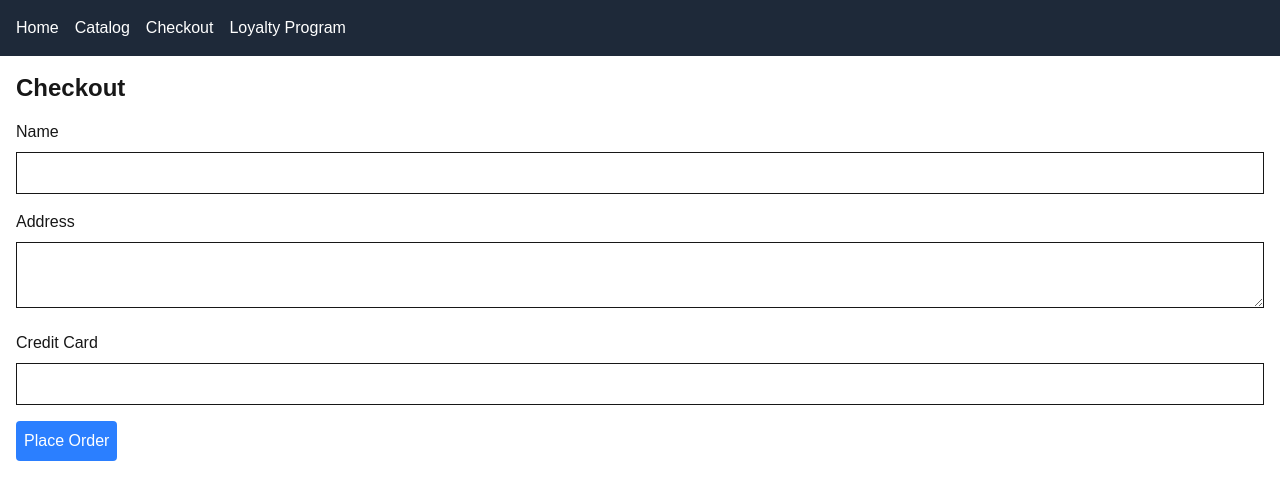
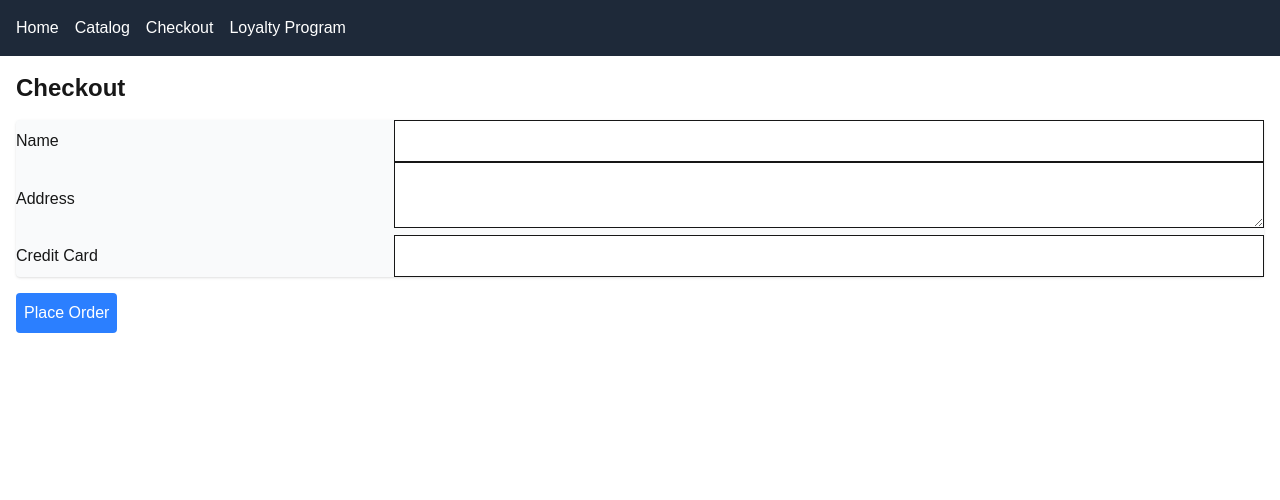
Before and after one commit to LinkedInLearning/programmingin-windsurf-and-mcp-4084173, a Next.js app: page /checkout in a window 1280 px wide. Shown: the top 500 px of the page. Built offline with nearby package versions, Linux system fonts and the light colour scheme.

Commit message:
Transform divs into table
This is the result of asking an LLM to transform divs into a table, then following up with a request to add a background. (Your results may vary.)

```diff
--- a/app/checkout/page.tsx
+++ b/app/checkout/page.tsx
@@ -3,18 +3,34 @@ export default function CheckoutPage() {
     <div className="container mx-auto p-4">
       <h1 className="text-2xl font-bold mb-4">Checkout</h1>
       <form>
-        <div className="mb-4">
-          <label htmlFor="name" className="block mb-2">Name</label>
-          <input type="text" id="name" className="border p-2 w-full" />
-        </div>
-        <div className="mb-4">
-          <label htmlFor="address" className="block mb-2">Address</label>
-          <textarea id="address" className="border p-2 w-full"></textarea>
-        </div>
-        <div className="mb-4">
-          <label htmlFor="card" className="block mb-2">Credit Card</label>
-          <input type="text" id="card" className="border p-2 w-full" />
-        </div>
+        <table className="mb-4 w-full bg-gray-50 rounded shadow">
+          <tbody>
+            <tr>
+              <td className="pr-4 py-2">
+                <label htmlFor="name" className="block">Name</label>
+              </td>
+              <td>
+                <input type="text" id="name" className="border p-2 w-full bg-white" />
+              </td>
+            </tr>
+            <tr>
+              <td className="pr-4 py-2">
+                <label htmlFor="address" className="block">Address</label>
+              </td>
+              <td>
+                <textarea id="address" className="border p-2 w-full bg-white"></textarea>
+              </td>
+            </tr>
+            <tr>
+              <td className="pr-4 py-2">
+                <label htmlFor="card" className="block">Credit Card</label>
+              </td>
+              <td>
+                <input type="text" id="card" className="border p-2 w-full bg-white" />
+              </td>
+            </tr>
+          </tbody>
+        </table>
         <button type="submit" className="bg-blue-500 text-white p-2 rounded">Place Order</button>
       </form>
     </div>
```
